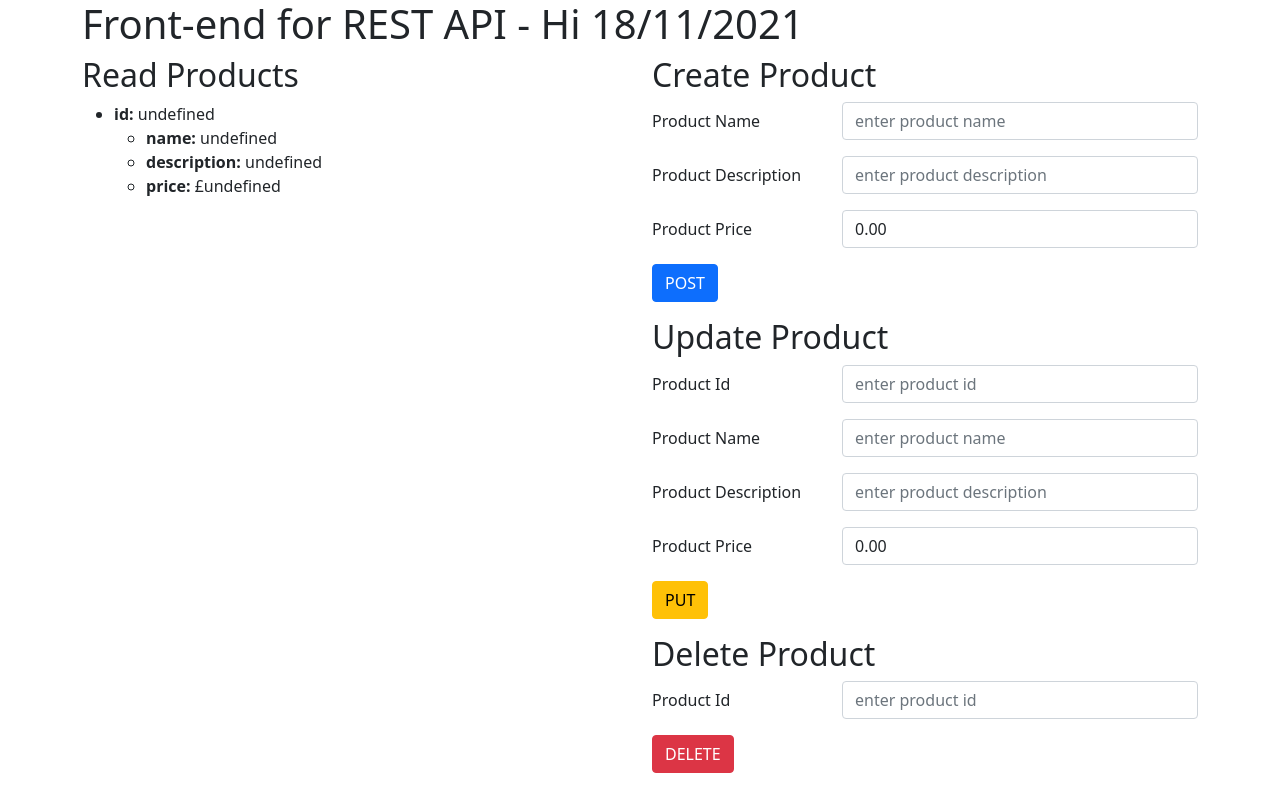
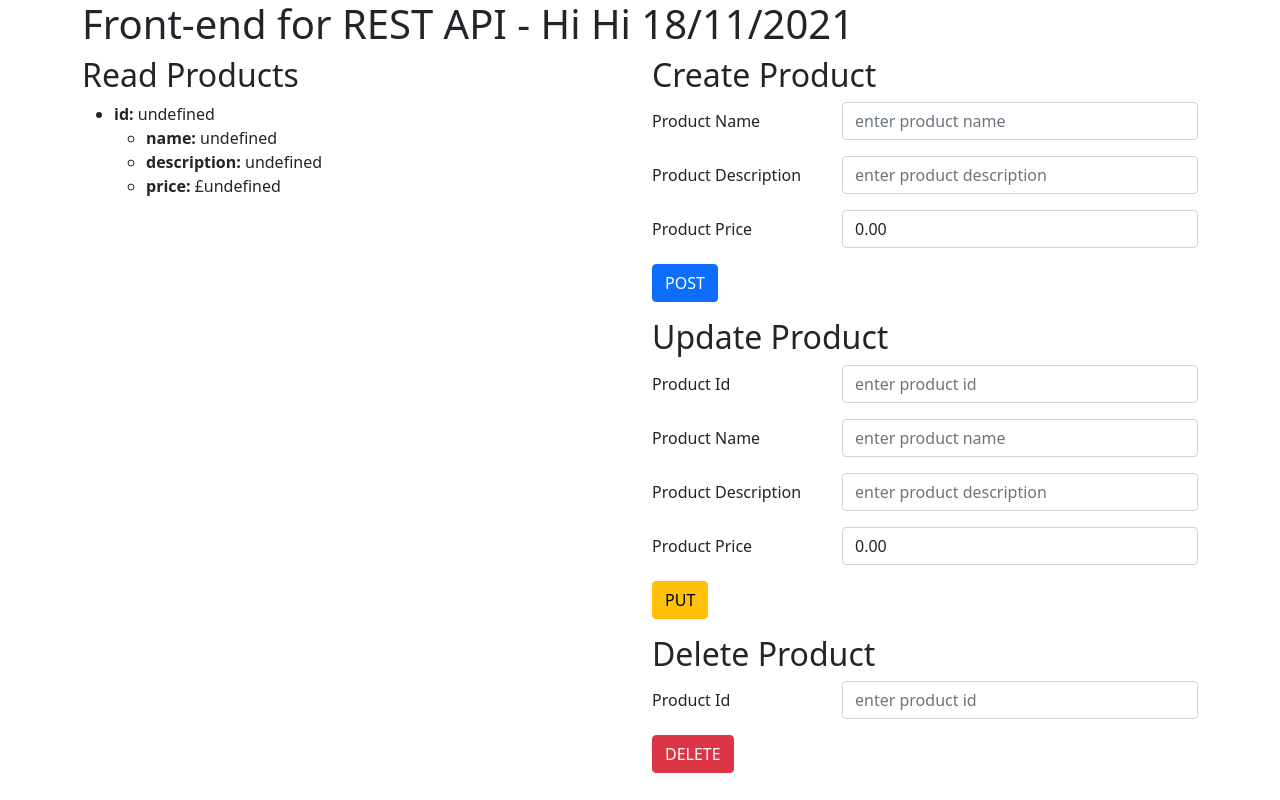
Before and after one commit to oliverbevan/LBG-REST-API, a website with bundled scripts: page public/index.html in a window 1280 px wide. Built offline with nearby package versions, Linux system fonts and the light colour scheme; files whose address does not match are found by name.

Commit message:
ob - extra hi

```diff
--- a/public/index.html
+++ b/public/index.html
@@ -11,7 +11,7 @@
 <body>
   <div class="container">
 
-    <h1>Front-end for REST API - Hi 18/11/2021</h1>
+    <h1>Front-end for REST API - Hi Hi 18/11/2021</h1>
 
     <div class="row">
 
```
